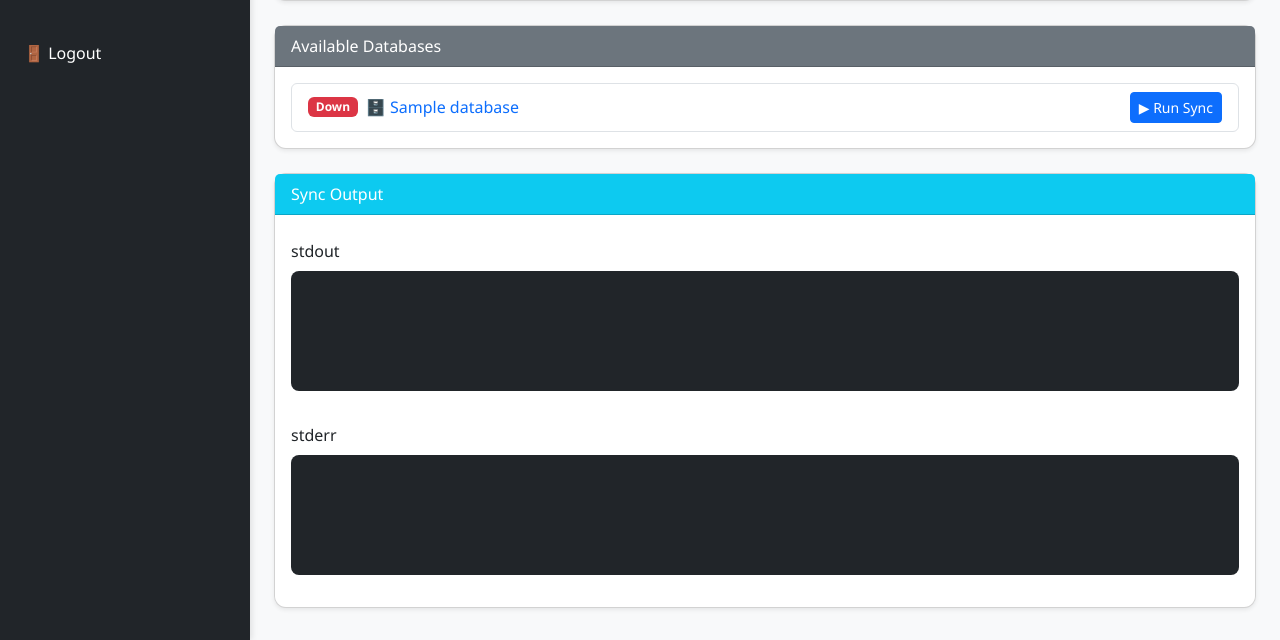
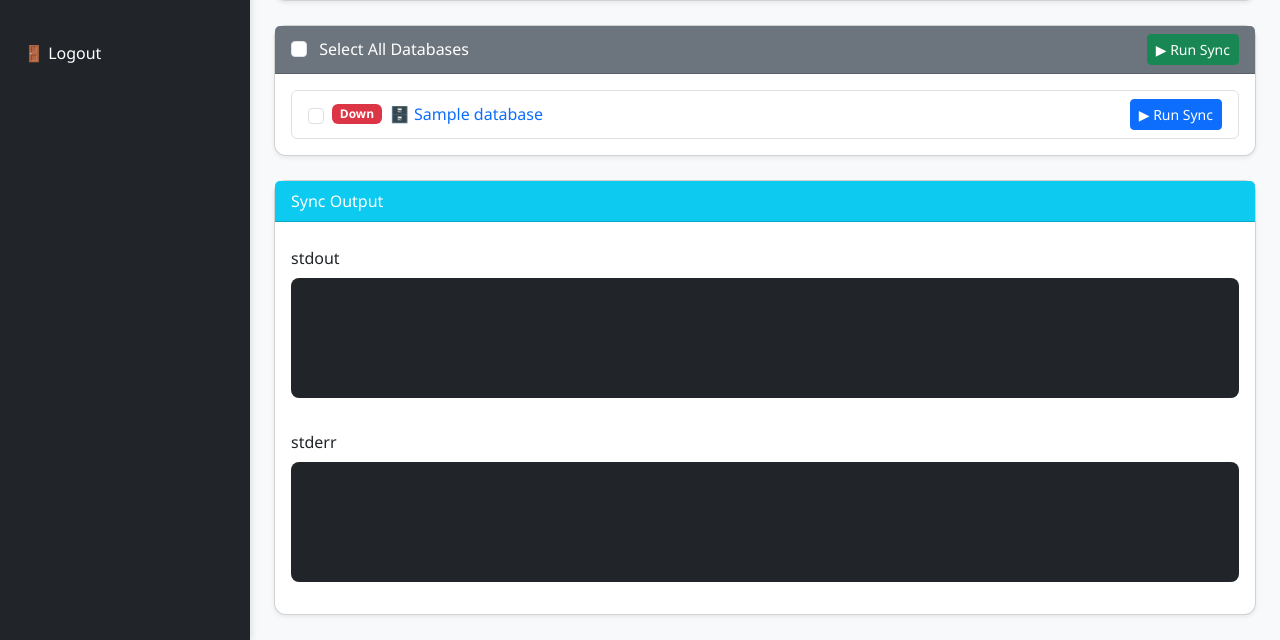
Before and after one commit to saadactin/Nitin_sir, a Flask app: template etl/templates/index.html in a window 1280 px wide. Shown: the part 160-800 px from the top of the page. Run offline with Flask 3, Linux system fonts and the light colour scheme; the template is opened without the code that fills it: most values are stand-ins (such as "Sample title", 1, 10 or a date in 2020).

Commit message:
added the select all feature and sync all

```diff
--- a/etl/templates/index.html
+++ b/etl/templates/index.html
@@ -49,12 +49,22 @@
 
       <!-- Databases -->
       <div class="card shadow-sm mb-4">
-        <div class="card-header bg-secondary text-white">Available Databases</div>
+        <div class="card-header bg-secondary text-white d-flex justify-content-between align-items-center">
+          <div>
+            <input type="checkbox" id="selectAll" class="form-check-input me-2">
+            <label for="selectAll" class="mb-0">Select All Databases</label>
+          </div>
+          <button class="btn btn-sm btn-success" onclick="runSelectedSync()">▶ Run Sync</button>
+        </div>
+
         <div class="card-body">
           <ul class="list-group">
             {% for db in databases %}
               <li class="list-group-item d-flex justify-content-between align-items-center">
                 <div class="d-flex align-items-center gap-2">
+                  <!-- Database Checkbox -->
+                  <input type="checkbox" class="form-check-input db-checkbox" value="{{ db }}">
+
                   <!-- Status badge -->
                   {% if db_status[db] == 'up' %}
                     <span class="badge bg-success">Up</span>
@@ -113,10 +123,11 @@
       stdoutBox.textContent = '';
       stderrBox.textContent = '';
 
-      // Turn button red while syncing
+      if (btn) {
         btn.classList.remove('btn-primary', 'btn-outline-primary');
         btn.classList.add('btn-danger');
         btn.textContent = "⏳ Syncing...";
+      }
 
       try {
         const res = await fetch(`/run-sync/${encodeURIComponent(dbName)}`);
@@ -128,17 +139,48 @@
           statusBadge.innerHTML = '<span class="badge bg-danger">Error</span>';
         }
 
-        stdoutBox.textContent = data.stdout || '';
-        stderrBox.textContent = data.stderr || (data.error || '');
+        stdoutBox.textContent += `\n\n[${dbName}] -------------------\n` + (data.stdout || '');
+        stderrBox.textContent += `\n\n[${dbName}] -------------------\n` + (data.stderr || (data.error || ''));
       } catch (err) {
         statusBadge.innerHTML = '<span class="badge bg-danger">Error</span>';
-        stderrBox.textContent = String(err);
+        stderrBox.textContent += `\n\n[${dbName}] -------------------\n` + String(err);
       } finally {
+        if (btn) {
           btn.classList.remove('btn-danger');
           btn.classList.add('btn-primary');
           btn.textContent = "▶ Run Sync";
         }
       }
+    }
+
+    // Select All handler
+    document.addEventListener("DOMContentLoaded", () => {
+      const selectAll = document.getElementById("selectAll");
+      selectAll.addEventListener("change", () => {
+        document.querySelectorAll(".db-checkbox").forEach(cb => {
+          cb.checked = selectAll.checked;
+        });
+      });
+    });
+
+    // Run sync for selected
+    async function runSelectedSync() {
+      const selected = Array.from(document.querySelectorAll(".db-checkbox:checked"))
+                            .map(cb => cb.value);
+
+      if (selected.length === 0) {
+        alert("Please select at least one database.");
+        return;
+      }
+
+      // Run sequentially (one by one)
+      for (const db of selected) {
+        await runSync(db);
+      }
+
+      // 👉 If you want parallel execution, replace above with:
+      // await Promise.all(selected.map(db => runSync(db)));
+    }
   </script>
 </body>
 </html>
```
Lines whose indentation alone changed are shown as unchanged.
